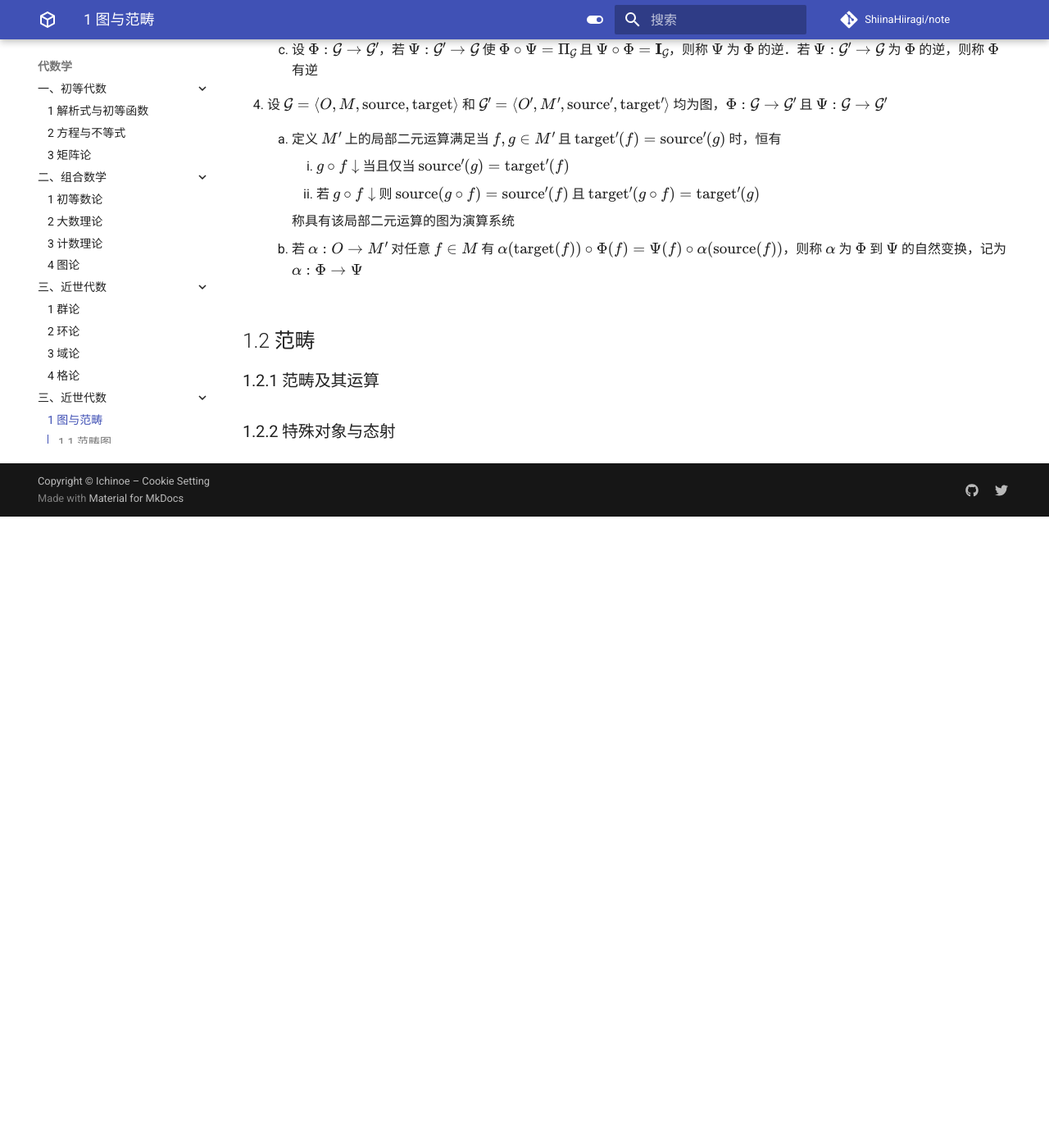
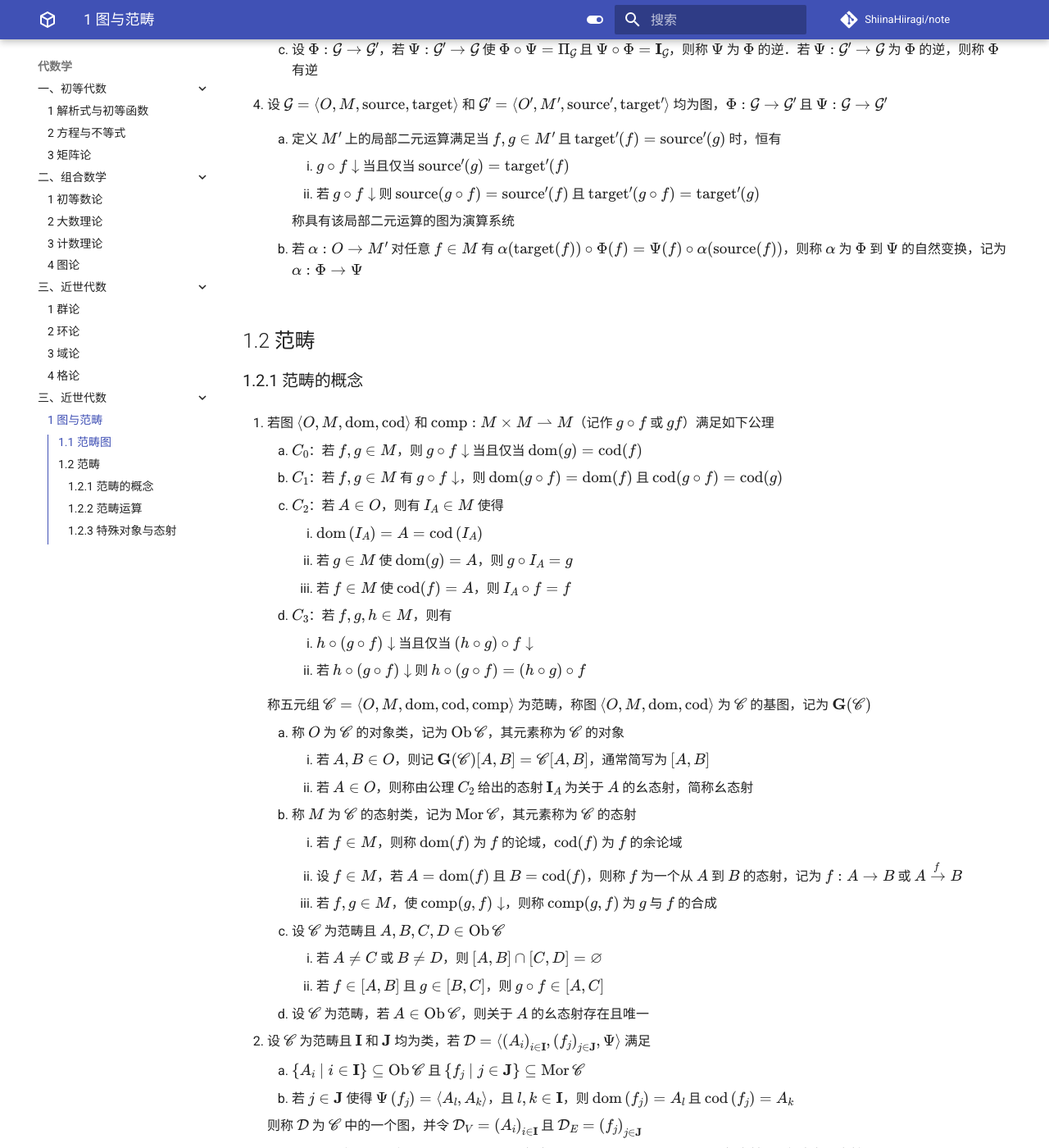
Before and after one commit to ShiinaHiiragi/note, an MkDocs documentation site: the page built from docs/alg/cat/cat.md, in a window 1280 px wide and 1400 px high, scrolled down 1075 px. Shown: the whole window at 82% size. Built offline with MkDocs 1.6.1 and Material for MkDocs 9.7.7, drawn with Linux system fonts in a browser that asks for light colours; comment, search, counter and statistics services are not loaded; before the commit the page ends 1705 px from its top, so only the background shows below that; some of the changed text lies outside the part shown.

Commit message:
add multi-value

```diff
--- a/docs/alg/cat/cat.md
+++ b/docs/alg/cat/cat.md
@@ -46,6 +46,55 @@
     2. 若 $\alpha: O \rightarrow M^{\prime}$ 对任意 $f \in M$ 有 $\alpha(\operatorname{target}(f)) \circ \Phi(f)=\Psi(f) \circ \alpha(\operatorname{source}(f))$，则称 $\alpha$ 为 $\Phi$ 到 $\Psi$ 的自然变换，记为 $\alpha: \Phi \rightarrow \Psi$
 
 ## 1.2 范畴
-### 1.2.1 范畴及其运算
+### 1.2.1 范畴的概念
+1. 若图 $\langle O, M, \mathrm{dom}, \mathrm{cod}\rangle$ 和 $\mathrm{comp}: M \times M \rightharpoonup M$（记作 $g \circ f$ 或 $gf$）满足如下公理
+    1. $C_{0}$：若 $f, g \in M$，则 $g \circ f \downarrow$ 当且仅当 $\operatorname{dom}(g)=\operatorname{cod}(f)$
+    2. $C_{1}$：若 $f, g \in M$ 有 $g \circ f \downarrow$，则 $\operatorname{dom}(g \circ f)=\operatorname{dom}(f)$ 且 $\operatorname{cod}(g \circ f)= \operatorname{cod}(g)$
+    3. $C_{2}$：若 $A \in O$，则有 $I_{A} \in M$ 使得
+        1. $\operatorname{dom}\left(I_{A}\right)=A=\operatorname{cod}\left(I_{A}\right)$
+        2. 若 $g \in M$ 使 $\operatorname{dom}(g)=A$，则 $g \circ I_{A}=g$
+        3. 若 $f \in M$ 使 $\operatorname{cod}(f)=A$，则 $I_{A} \circ f=f$
+    4. $C_{3}$：若 $f, g, h \in M$，则有
+        1. $h \circ (g \circ f) \downarrow$ 当且仅当 $(h \circ g) \circ f \downarrow$
+        2. 若 $h \circ (g \circ f) \downarrow$ 则 $h \circ (g \circ f)=(h \circ g) \circ f$
 
-### 1.2.2 特殊对象与态射
+    称五元组 $\mathscr{C}=\langle O, M, \mathrm{dom}, \mathrm{cod}, \mathrm{comp}\rangle$ 为范畴，称图 $\langle O, M, \operatorname{dom}, \operatorname{cod}\rangle$ 为 $\mathscr{C}$ 的基图，记为 $\mathbf{G}(\mathscr{C})$
+
+    1. 称 $O$ 为 $\mathscr{C}$ 的对象类，记为 $\operatorname{Ob} \mathscr{C}$，其元素称为 $\mathscr{C}$ 的对象
+        1. 若 $A, B \in O$，则记 $\mathbf{G}(\mathscr{C})[A, B]=\mathscr{C}[A, B]$，通常简写为 $[A, B]$
+        2. 若 $A \in O$，则称由公理 $C_{2}$ 给出的态射 $\mathbf{I}_{A}$ 为关于 $A$ 的幺态射，简称幺态射
+    2. 称 $M$ 为 $\mathscr{C}$ 的态射类，记为 $\operatorname{Mor} \mathscr{C}$，其元素称为 $\mathscr{C}$ 的态射
+        1. 若 $f \in M$，则称 $\operatorname{dom}(f)$ 为 $f$ 的论域，$\operatorname{cod}(f)$ 为 $f$ 的余论域
+        2. 设 $f \in M$，若 $A=\operatorname{dom}(f)$ 且 $B=\operatorname{cod}(f)$，则称 $f$ 为一个从 $A$ 到 $B$ 的态射，记为 $f: A \rightarrow B$ 或 $A \xrightarrow{f} B$
+        3. 若 $f, g \in M$，使 $\operatorname{comp}(g, f) \downarrow$，则称 $\operatorname{comp}(g, f)$ 为 $g$ 与 $f$ 的合成
+    3. 设 $\mathscr{C}$ 为范畴且 $A, B, C, D \in \operatorname{Ob} \mathscr{C}$
+        1. 若 $A \neq C$ 或 $B \neq D$，则 $[A, B] \cap [C, D]=\varnothing$
+        2. 若 $f \in[A, B]$ 且 $g \in[B, C]$，则 $g \circ f \in[A, C]$
+    4. 设 $\mathscr{C}$ 为范畴，若 $A \in \operatorname{Ob} \mathscr{C}$，则关于 $A$ 的幺态射存在且唯一
+
+2. 设 $\mathscr{C}$ 为范畴且 $\mathbf{I}$ 和 $\mathbf{J}$ 均为类，若 $\mathcal{D}=\langle\left(A_{i}\right)_{i \in \mathbf{I}}, \left(f_{j}\right)_{j \in \mathbf{J}}, \Psi\rangle$ 满足
+    1. $\left\{A_{i} \mid i \in \mathbf{I}\right\} \subseteq \operatorname{Ob} \mathscr{C}$ 且 $\left\{f_{j} \mid j \in \mathbf{J}\right\} \subseteq \operatorname{Mor} \mathscr{C}$
+    2. 若 $j \in \mathbf{J}$ 使得 $\Psi\left(f_{j}\right)=\left\langle A_{l}, A_{k}\right\rangle$，且 $l, k \in \mathbf{I}$，则 $\operatorname{dom}\left(f_{j}\right)=A_{l}$ 且 $\operatorname{cod}\left(f_{j}\right)=A_{k}$
+
+    则称 $\mathcal{D}$ 为 $\mathscr{C}$ 中的一个图，并令 $\mathcal{D}_{V}=\left(A_{i}\right)_{i \in \mathbf{I}}$ 且 $\mathcal{D}_{E}=\left(f_{j}\right)_{j \in \mathbf{J}}$
+
+    1. 若 $\mathcal{D}=\langle V, E, \Psi\rangle$ 为图且 $\Gamma: \mathcal{D} \rightarrow \mathbf{G}(\mathscr{C})$ 为图同态，定义函数 $\Psi^{\prime}$ 为 $\Psi^{\prime}(\Gamma(e))=\langle\Gamma(u), \Gamma(v)\rangle$ 当且仅当 $\Psi(e)=\langle u, v\rangle$，其中 $e \in E, u, v \in V$，则 $\left\langle(\Gamma(v))_{v \in V},(\Gamma(e))_{e \in E}, \Psi^{\prime}\right\rangle$ 为 $\mathscr{C}$ 的图，记为 $\langle\mathcal{D}, \Gamma\rangle$，并令 $A_{v}=\Gamma(v), f_{e}=\Gamma(e)$，其中 $v \in V, e \in E$
+    2. 设 $\mathscr{C}$ 为范畴，$\mathcal{D}$ 为 $\mathscr{C}$ 中的图
+
+        <!-- TODO: 1.6, 1.7 -->
+
+        1. 称 $\mathcal{D}$ 的如上图形式的三角形子图为交换的当且仅当 $h=g \circ f$
+        2. 称 $\mathcal{D}$ 的如上图形式的四边形子图为交换的当且仅当 $g \circ f=k \circ h$
+        3. 若 $\mathcal{D}$ 的所有上述形式的子图都是交换的，则称 $\mathcal{D}$ 为交换的
+
+3. 特殊的范畴：设 $\mathscr C$ 为范畴
+    1. 称 $\mathbf{0} = \left<\varnothing, \varnothing, \varnothing, \varnothing, \varnothing\right>$ 为空范畴
+    2. 对任意 $A, B \in \operatorname{Ob} \mathscr{C}$，若每个 $[A, B]$ 均为集合，则称 $\mathscr{C}$ 为局部小范畴
+    3. 若 $\operatorname{Ob} \mathscr{C}$ 和 $\operatorname{Mor} \mathscr{C}$ 均为集合，则称 $\mathscr{C}$ 为小范畴
+    4. 若每个 $f \in \operatorname{Mor} \mathscr{C}$ 均为幺态射，则称 $\mathscr{C}$ 为离散范畴
+    5. 若当 $A, B \in \operatorname{Ob} \mathscr{C}$ 时皆有 $|[A, B]| \leqslant 1$，则称 $\mathscr{C}$ 为简单范畴
+4. 典型范畴
+
+### 1.2.2 范畴运算
+
+### 1.2.3 特殊对象与态射
```
Also changed, not shown: docs/logic/set/base.md (+17 -18 lines).
